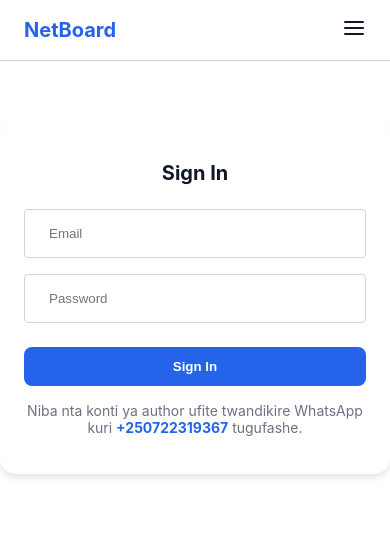
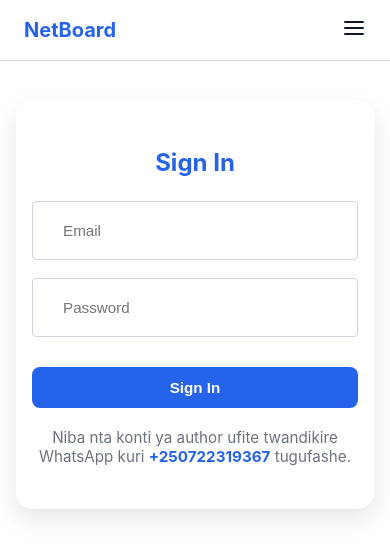
Before and after one commit to Newbhjj2222/admin, a Next.js app: page /login in a window 390 px wide. Shown: the top 558 px of the page. Built offline with nearby package versions, Linux system fonts and the light colour scheme.

Commit message:
Update Login.module.css

```diff
--- a/src/components/Login.module.css
+++ b/src/components/Login.module.css
@@ -1,19 +1,25 @@
+/* Container */
 .container {
   max-width: 400px;
   margin: 60px auto;
-  padding: 24px;
+  padding: 32px 24px;
   background: var(--background);
   color: var(--foreground);
   border-radius: var(--radius-lg);
-  box-shadow: var(--shadow-md);
+  box-shadow: 0 10px 25px rgba(0,0,0,0.1);
+  transition: all 0.3s ease-in-out;
 }
 
+/* Title */
 .loginTitle {
   text-align: center;
-  margin-bottom: 24px;
-  font-size: var(--text-xl);
+  margin-bottom: 32px;
+  font-size: 1.8rem;
+  font-weight: 700;
+  color: var(--primary);
 }
 
+/* Message */
 .messageDiv {
   background: var(--danger-light);
   color: var(--danger);
@@ -21,56 +27,105 @@
   border-radius: var(--radius-sm);
   margin-bottom: 16px;
   text-align: center;
+  font-weight: 500;
+  font-size: 0.95rem;
 }
 
+/* Input Group */
 .inputGroup {
   display: flex;
   align-items: center;
-  gap: 8px;
-  margin-bottom: 16px;
+  gap: 10px;
+  margin-bottom: 18px;
   border: 1px solid var(--gray-300);
   border-radius: var(--radius-sm);
-  padding: 8px;
+  padding: 10px;
   background: var(--bg-light);
+  transition: border 0.3s, box-shadow 0.3s;
 }
 
+.inputGroup:focus-within {
+  border-color: var(--primary);
+  box-shadow: 0 0 5px rgba(0, 123, 255, 0.3);
+}
+
+/* Icon */
 .inputIcon {
   color: var(--gray-500);
+  font-size: 1.1rem;
+  transition: color 0.3s;
 }
 
+.inputGroup:focus-within .inputIcon {
+  color: var(--primary);
+}
+
+/* Input Field */
 .inputField {
   border: none;
   outline: none;
   flex: 1;
-  padding: 8px;
+  padding: 10px;
+  font-size: 1rem;
   background: transparent;
   color: var(--foreground);
 }
 
+/* Button */
 .btn {
   width: 100%;
-  padding: 12px;
+  padding: 14px;
   background: var(--primary);
-  color: white;
+  color: #fff;
   border: none;
   border-radius: var(--radius-md);
   cursor: pointer;
-  font-weight: bold;
-  margin-top: 8px;
-  transition: background 0.3s;
+  font-weight: 600;
+  font-size: 1rem;
+  margin-top: 12px;
+  transition: background 0.3s, transform 0.2s;
 }
 
 .btn:hover {
   background: var(--primary-dark);
+  transform: translateY(-2px);
 }
 
+.btn:active {
+  transform: translateY(0);
+}
+
+/* Register Link */
 .registerLink {
-  margin-top: 16px;
-  font-size: var(--text-sm);
+  margin-top: 20px;
+  font-size: 0.95rem;
   text-align: center;
   color: var(--text-muted);
 }
 
 .registerLink strong {
   color: var(--primary);
+  cursor: pointer;
 }
+
+/* Responsive */
+@media (max-width: 480px) {
+  .container {
+    margin: 40px 16px;
+    padding: 28px 16px;
+  }
+
+  .loginTitle {
+    font-size: 1.5rem;
+    margin-bottom: 24px;
+  }
+
+  .btn {
+    padding: 12px;
+    font-size: 0.95rem;
+  }
+
+  .inputField {
+    font-size: 0.95rem;
+  }
+}
```
